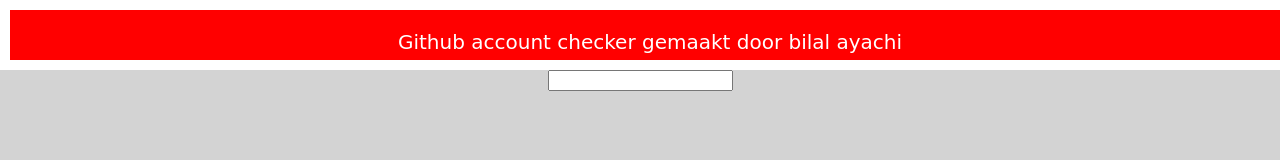
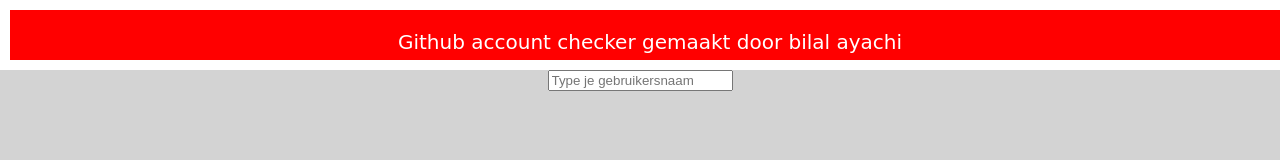
Before and after one commit to ayachi-code/github-checker, a website: page public/index.html in a window 1280 px wide. Drawn offline with Linux system fonts and the light colour scheme.

Commit message:
Type je gerbuikersnaam placeholder

```diff
--- a/public/index.html
+++ b/public/index.html
@@ -16,7 +16,7 @@
     <center>
 
         <div>
-          <input type="text" name="zoek">
+          <input type="text" name="zoek" placeholder="Type je gebruikersnaam">
 
           </div>
 
```
